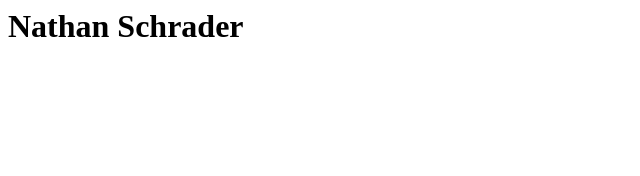
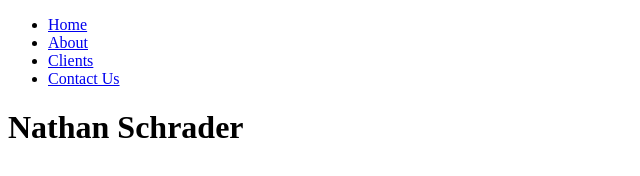
Before and after one commit to nathanschrader6/nathanschrader6.github.io, a plain HTML site: page index.html in a window 1280 px wide. Shown: the whole page, without its empty margins (0-640 px from the left). Drawn offline with Linux system fonts and the light colour scheme.

Commit message:
Added info

```diff
--- a/index.html
+++ b/index.html
@@ -1,8 +1,22 @@
-<html>
+<!DOCTYPE html>
+<html lang="en">
+ <html>
 
-  <head></head>
+  <head>
+    <link rel="stylesheet" href=css/styles.css />
+    <meta charset="UTF-8">
+    <title>Document</title>
+    </head>
   <body>
-    <h1>Nathan Schrader </h1>
+    <nav role='navigation'>
+  <ul>
+    <li><a href="index.html">Home</a></li>
+    <li><a href="about.html">About</a></li>
+    <li><a href="resume.html">Clients</a></li>
+    <li><a href="portfolio.html">Contact Us</a></li>
+  </ul>
+</nav>
+      <h1>Nathan Schrader </h1>
   </body>
 
 </html>
```
Also changed, not shown: about.html (+16 -3 lines), 1 other file.
